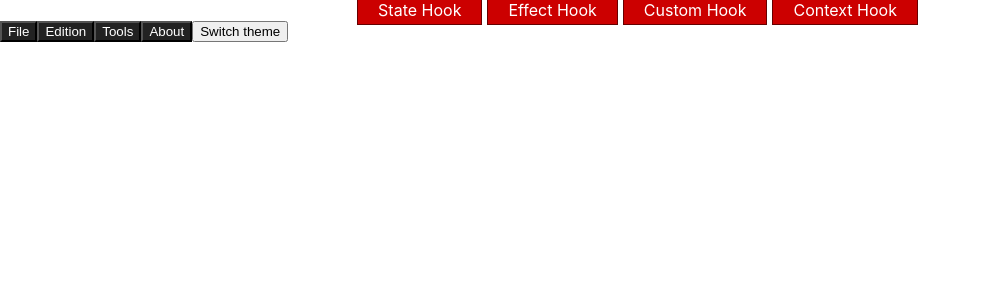
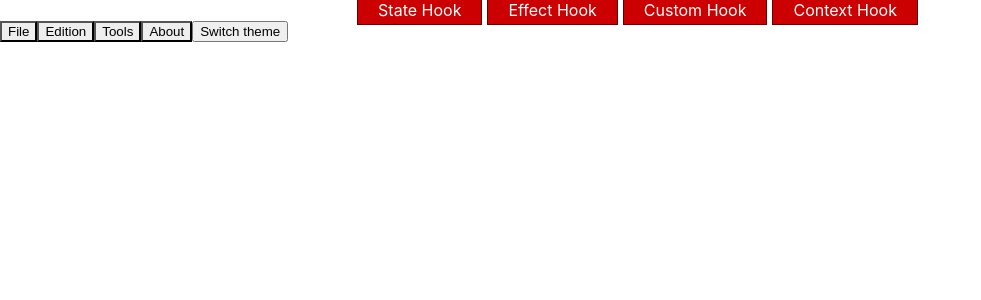
Before and after one commit to DavidHuveau/react-hooks, a React (Create React App) app: page / in a window 1280 px wide. Both pictures are taken after a click on the link "Context Hook". Shown: the top 300 px of the page, without its empty margins (0-981 px from the left). Built offline with nearby package versions, Linux system fonts and the light colour scheme.

Commit message:
rework useContext sample

```diff
--- a/src/BasicContextHook/BasicContextHook.js
+++ /dev/null
@@ -1,36 +0,0 @@
-import React, { useContext } from "react";
-import { themes } from "../constants";
-
-const ThemeContext = React.createContext(themes.light);
-
-export default function basicContextHook() {
-  return (
-    <ThemeContext.Provider value={themes.dark}>
-      <Toolbar />
-    </ThemeContext.Provider>
-  )
-}
-
-function Toolbar() {
-  const menuItems = ["File", "Edition", "Tools", "About"]
-  return (
-    <>
-    { menuItems.map((menuItem, index) => <ThemedButton key={index} text={menuItem}/>) }
-    <SwitchTheme />
-    </>
-  );
-}
-
-function ThemedButton(props) {
-  const { text } = props;
-  const theme = useContext(ThemeContext);
-  return (
-    <button style={{ background: theme.background, color: theme.foreground }}>
-      { text }
-    </button>
-  );
-}
-
-function SwitchTheme() {
-  return <button onClick={() => {}}>Switch theme</button>
-}
--- /dev/null
+++ b/src/BasicContextHook/basic-context-hook.js
@@ -0,0 +1,11 @@
+import React from "react";
+import { themes, ThemeContext } from "./theme-context";
+import Toolbar from "./toolbar";
+
+export default function BasicContextHook() {
+  return (
+    <ThemeContext.Provider value={themes.light}>
+      <Toolbar />
+    </ThemeContext.Provider>
+  )
+}
--- /dev/null
+++ b/src/BasicContextHook/theme-context.js
@@ -0,0 +1,16 @@
+import React from "react";
+
+export const themes = {
+  light: {
+    foreground: '#000000',
+    background: '#eeeeee',
+  },
+  dark: {
+    foreground: '#ffffff',
+    background: '#222222',
+  },
+};
+
+export const ThemeContext = React.createContext(
+  themes.dark // default value
+);
--- /dev/null
+++ b/src/BasicContextHook/themed-button.js
@@ -0,0 +1,12 @@
+import React, { useContext } from "react";
+import { ThemeContext } from './theme-context';
+
+export default function ThemedButton(props) {
+  const { text } = props;
+  const theme = useContext(ThemeContext);
+  return (
+    <button style={{ background: theme.background, color: theme.foreground }}>
+      { text }
+    </button>
+  );
+}
--- /dev/null
+++ b/src/BasicContextHook/toolbar.js
@@ -0,0 +1,15 @@
+import React from "react";
+import ThemedButton from './themed-button';
+
+export default function Toolbar() {
+  return (
+    <>
+      { ["File", "Edition", "Tools", "About"].map((menuItem, index) => <ThemedButton key={index} text={menuItem} />) }
+      <SwitchTheme />
+    </>
+  );
+}
+
+function SwitchTheme() {
+  return <button onClick={() => {}}>Switch theme</button>
+}
--- a/src/constants.js
+++ b/src/constants.js
@@ -10,14 +10,3 @@ export const friendList = [
   { id: 2, name: 'Rachel' },
   { id: 3, name: 'Ross' },
 ];
-
-export const themes = {
-  light: {
-    foreground: "#000000",
-    background: "#eeeeee"
-  },
-  dark: {
-    foreground: "#ffffff",
-    background: "#222222"
-  }
-};
```
Also changed, not shown: src/App/App.js (+7 -7 lines), 1 other file (tests, documents, lock files or other folders).
